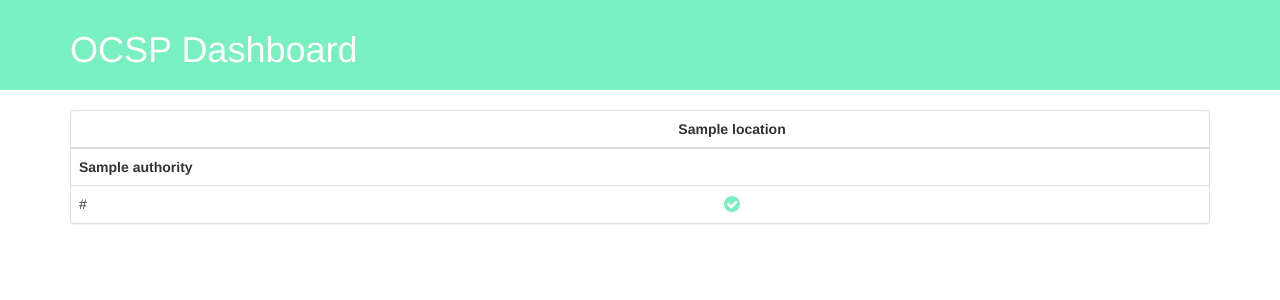
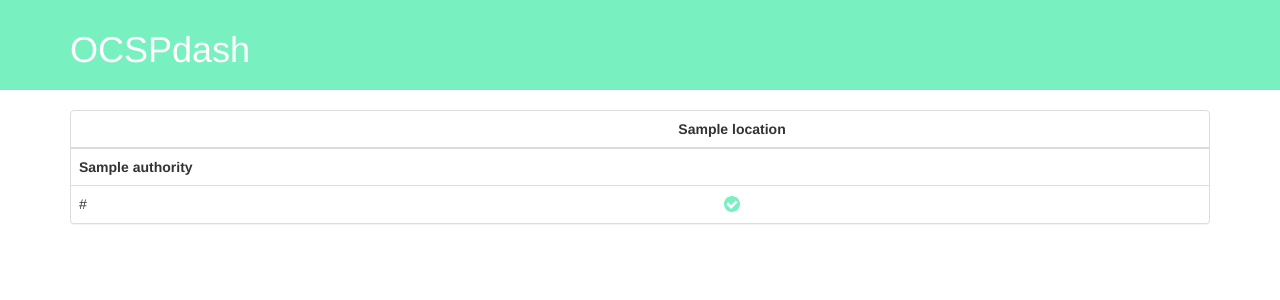
Before and after one commit to scolby33/OCSPdash, a Python web app: template src/ocspdash/web/templates/index.html in a window 1280 px wide. Shown: the top 300 px of the page. Run offline with Jinja, Linux system fonts and the light colour scheme; the template is opened without the code that fills it: most values are stand-ins (such as "Sample title", 1, 10 or a date in 2020); some libraries are stand-ins or nearby versions.

Commit message:
Update branding.
Closes #34.

```diff
--- a/src/ocspdash/cli.py
+++ b/src/ocspdash/cli.py
@@ -13,7 +13,7 @@ from ocspdash.manager import Manager
 
 @click.group()
 def main():
-    """Run OCSP Dashboard."""
+    """Run OCSPdash."""
 
 
 @main.command()
--- a/src/ocspdash/constants.py
+++ b/src/ocspdash/constants.py
@@ -34,7 +34,7 @@ NAMESPACE_OCSPDASH_CERTIFICATE_CHAIN_ID = uuid.UUID(
 
 OCSPDASH_API_VERSION = 'v0'
 
-#: The directory in which data for OCSP Dashboard is stored. Can be set from the environment variable
+#: The directory in which data for OCSPdash is stored. Can be set from the environment variable
 #: ``OCSPDASH_DIRECTORY`` or defaults to ``~/.ocspdash``
 OCSPDASH_DIRECTORY = os.environ.get(
     'OCSPDASH_DIRECTORY', os.path.join(os.path.expanduser('~'), '.ocspdash')
--- a/src/ocspdash/web/templates/index.html
+++ b/src/ocspdash/web/templates/index.html
@@ -62,7 +62,7 @@
     <div class="header">
         <div class="container">
             <h1>
-                OCSP Dashboard
+                OCSPdash
                 {% if config['DEBUG'] %}<small><a href="{{ url_for('admin.index') }}">Admin</a></small>{% endif %}
             </h1>
         </div>
```
